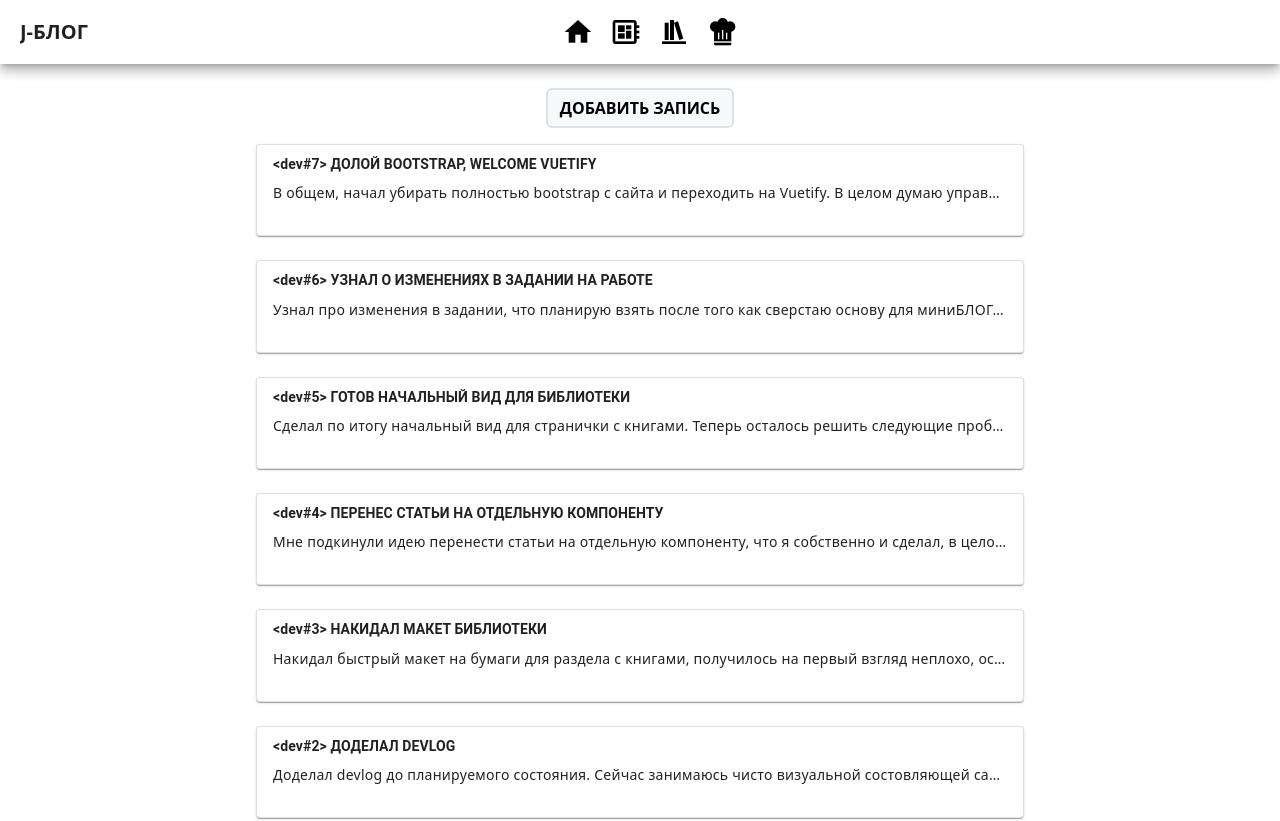
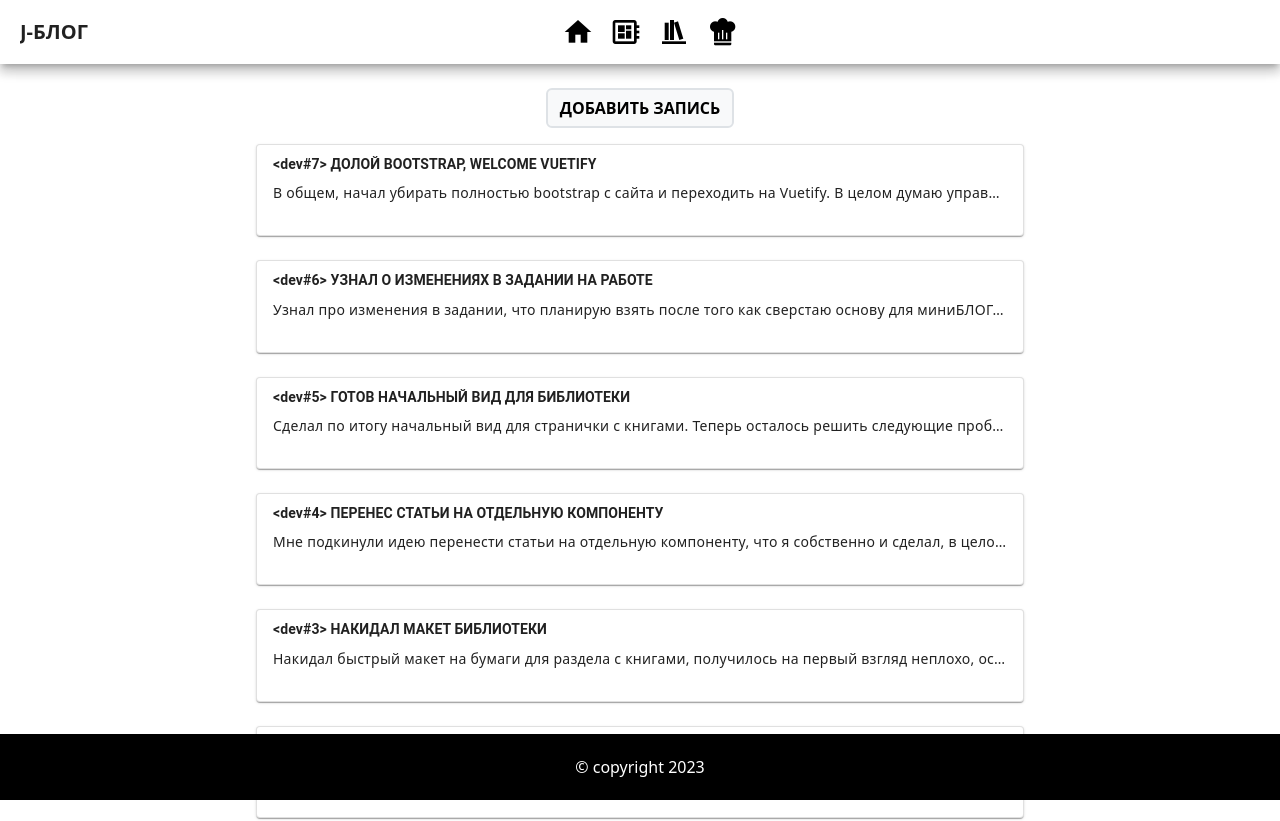
Before and after one commit to Potapov-AA/J-BLOG, a Vue app: page /devlog in a window 1280 px wide. Shown: the top 821 px of the page. Built offline with nearby package versions, Linux system fonts and the light colour scheme.

Commit message:
sccs для ffooter

```diff
--- a/src/scss/style.scss
+++ b/src/scss/style.scss
@@ -1,11 +1,17 @@
 $width_header_link: 100px;
 
-.devlog-content {
-  // min-height: calc(100vh - 300px);
-  min-height: 100%;
+.footer {
+  position: fixed;
+  left: 0px;
+  bottom: 0px;
+  height: 30px;
+  width: 100%;
+}
+
+.content {
   height: auto !important;
   height: 100%;
-  margin: 0 auto 110px;
+  margin: 0 auto 80px;
 }
 
 .center-on-page {
```
